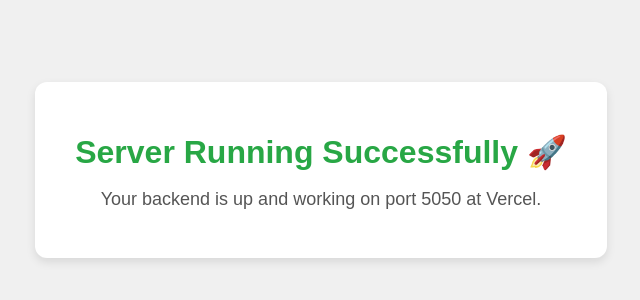
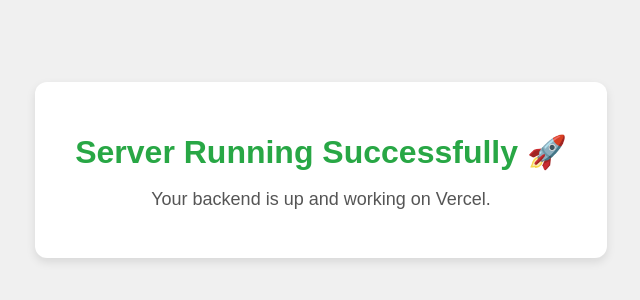
Before and after one commit to samatvaawarness/form-be, a website: page public/index.html in a window 1280 px wide. Shown: the part 230-530 px from the top of the page, without its empty margins (319-959 px from the left). Drawn offline with Linux system fonts and the light colour scheme.

Commit message:
new vercel changes

```diff
--- a/public/index.html
+++ b/public/index.html
@@ -34,7 +34,7 @@
 <body>
   <div class="box">
     <h1>Server Running Successfully 🚀</h1>
-    <p>Your backend is up and working on port 5050 at Vercel.</p>
+    <p>Your backend is up and working on Vercel.</p>
   </div>
 </body>
 </html>
```
